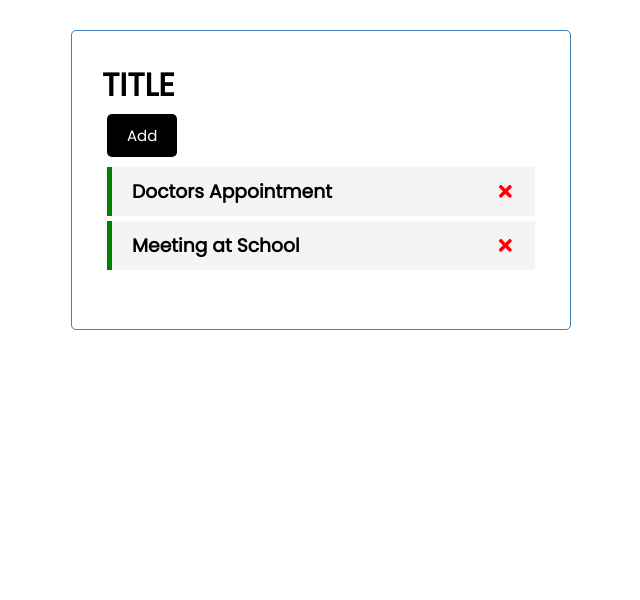
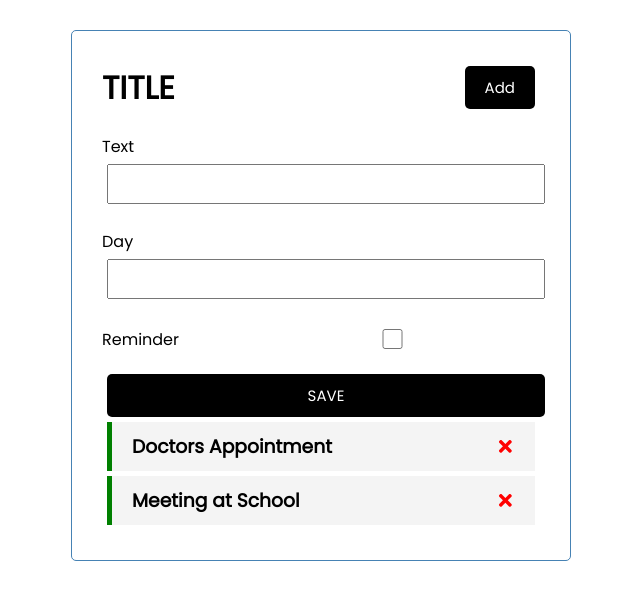
Before and after one commit to JHughesSUTA/task-tracker-rebuild, a React (Create React App) app: page / in a window 1280 px wide. Shown: the top 600 px of the page, without its empty margins (319-959 px from the left). Built offline with nearby package versions, Linux system fonts and the light colour scheme.

Commit message:
add new task with form

```diff
--- a/src/App.js
+++ b/src/App.js
@@ -2,6 +2,7 @@ import './index.css'
 import { useState } from 'react'
 import Header from './components/Header'
 import Tasks from './components/Tasks'
+import AddTask from './components/AddTask'
 
 function App(){
   const [tasks, setTasks] = useState([
@@ -19,6 +20,12 @@ function App(){
     }
   ])
 
+  const addTask = (task) => {
+    const id = Math.floor(Math.random() * 10000) + 1
+    const newTask = { id: id, ...task }
+    setTasks([...tasks, newTask])
+  }
+
   const deleteTask = (id) => {
     setTasks(tasks.filter(task => task.id !== id))
   }
@@ -31,6 +38,7 @@ function App(){
   return (
     <div className="container">
       <Header />
+      <AddTask onAdd={addTask} />
       {tasks.length > 0 ? <Tasks tasks={tasks} onDelete={deleteTask} onToggle={toggleReminder} /> : <p>You have nothing to do!</p>}
     </div>
   );
--- /dev/null
+++ b/src/components/AddTask.js
@@ -0,0 +1,38 @@
+import { useState } from 'react'
+
+const AddTask = ({onAdd}) => {
+  const [text, setText] = useState('')
+  const [day, setDay] = useState('')
+  const [reminder, setReminder] = useState(false)
+
+  const onSubmit = (e) => {
+    e.preventDefault()
+
+    const newTask = {text, day, reminder}
+    onAdd(newTask)
+
+    setText('')
+    setDay('')
+    setReminder(false)
+  }
+
+  return (
+    <form onSubmit={e => onSubmit(e)}>
+      <div className="form-control">
+        <label>Text</label>
+        <input type="text" value={text} onChange={e => setText(e.target.value)} />
+      </div>
+      <div className="form-control">
+        <label>Day</label>
+        <input type="text" value={day} onChange={e => setDay(e.target.value)} />
+      </div>
+      <div className="form-control form-control-check">
+        <label>Reminder</label>
+        <input type="checkbox" checked={reminder} onChange={e => setReminder(e.currentTarget.checked)} />
+      </div>
+      <input type="submit" value="SAVE" className="btn btn-block" />
+    </form>
+  )
+}
+
+export default AddTask
--- a/src/components/Header.js
+++ b/src/components/Header.js
@@ -3,7 +3,7 @@ import Button from './Button'
 
 const Header = (props) => {
   return(
-    <div className='Header' >
+    <div className='header' >
       <h1>{props.title}</h1>
       <Button text="Add" color="black" />
     </div>
```
